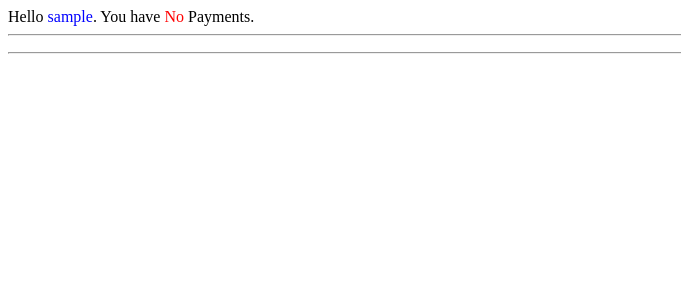
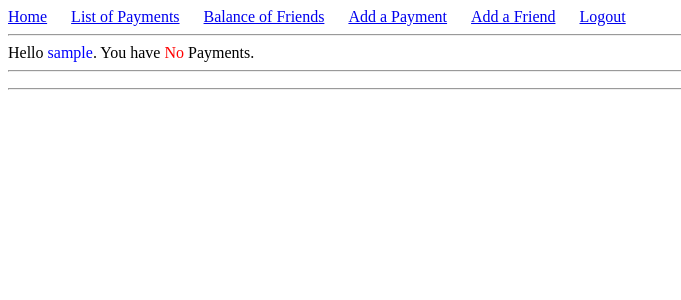
Before and after one commit to SirSaleh/dongy, a Django app: page /dongycosts/balance/ in a window 1280 px wide. Shown: the top 300 px of the page, without its empty margins (0-681 px from the left). Run offline with Django 3.2, Linux system fonts and the light colour scheme; the visitor is signed in with stand-in values (Sample User, id 1); data comes from the database, SQL or seed files in the repository; data that the repository does not hold is empty.

Commit message:
navbar added

```diff
--- a/dongy/settings.py
+++ b/dongy/settings.py
@@ -117,9 +117,8 @@ USE_TZ = True
 
 # Static files (CSS, JavaScript, Images)
 # https://docs.djangoproject.com/en/1.11/howto/static-files/
-
+STATIC_ROOT = os.path.join(BASE_DIR, 'static')
 STATIC_URL = '/static/'
 
 
-
 LOGIN_REDIRECT_URL  = '/dongycosts/'
--- /dev/null
+++ b/dongycosts/static/css/main.css
@@ -0,0 +1,9 @@
+body {
+	background-color:#fff;
+}
+li{
+	display: inline-block;
+}
+.navbar  li {
+	padding-right: 20px;
+}
--- a/dongycosts/templates/balance.html
+++ b/dongycosts/templates/balance.html
@@ -14,7 +14,7 @@
     <ul>
     {% for UserBalancesName,UserBalancesVal in UserBalances.items %}
       <li> Name: <span style="color:blue;"> {{ UserBalancesName }} </span>. Balance:  {{ UserBalancesVal }}
-      </li>
+      </li><br>
     {% endfor%}
     </ul>
     <hr>
--- a/dongycosts/templates/base.html
+++ b/dongycosts/templates/base.html
@@ -3,8 +3,35 @@
   <head>
     <meta charset="utf-8">
     <title>{% block title %} {% endblock title %}</title>
+    {% load static %}
+    <link rel="stylesheet" href="{% static './css/main.css' %}">
   </head>
   <body>
+    <!--Header -->
+      <div>
+        <div class="navbar">
+          <li>
+            <a href={% url 'dongy_index' %}> Home </a>
+          </li>
+          <li>
+            <a href={% url 'dongy_list' %}> List of Payments </a>
+          </li>
+          <li>
+            <a href={% url 'dongy_balance' %}> Balance of Friends </a>
+          </li>
+          <li>
+            <a href={% url 'dongy_equalform' %}> Add a Payment </a>
+          </li>
+          <li>
+            <a href={% url 'dongy_addFriend' %}>  Add a Friend </a>
+          </li>
+          <li>
+            <a href="/accounts/logout/"> Logout </a>
+          </li>
+        <div>
+      </div>
+      <hr>
+    <!--end Header -->
     {% block contents %} {% endblock contents %}
   </body>
 </html>
--- a/dongycosts/urls.py
+++ b/dongycosts/urls.py
@@ -24,9 +24,9 @@ from dongycosts import views as dongycosts_views
 
 urlpatterns = [
     #url(r'^login/$', auth_views.login, name='login')
-    url(r'^$',dongycosts_views.index),
-    url(r'^list/',dongycosts_views.list_costs),
-    url(r'^balance/',dongycosts_views.show_balance),
-    url(r'^EqualForm/',dongycosts_views.equal_form),
-    url(r'^AddFriend/',dongycosts_views.add_friend),
+    url(r'^$',dongycosts_views.index,name= "dongy_index"),
+    url(r'^list/',dongycosts_views.list_costs,name="dongy_list"),
+    url(r'^balance/',dongycosts_views.show_balance,name= "dongy_balance"),
+    url(r'^EqualForm/',dongycosts_views.equal_form,name="dongy_equalform"),
+    url(r'^AddFriend/',dongycosts_views.add_friend,name="dongy_addFriend"),
 ]
```
Also changed, not shown: dongycosts/readme.md, 2 other files.
